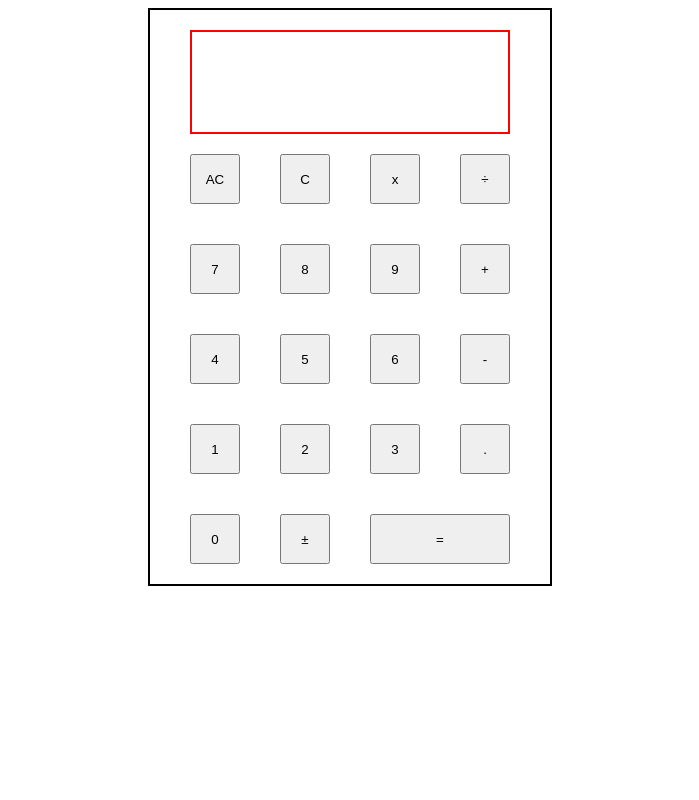
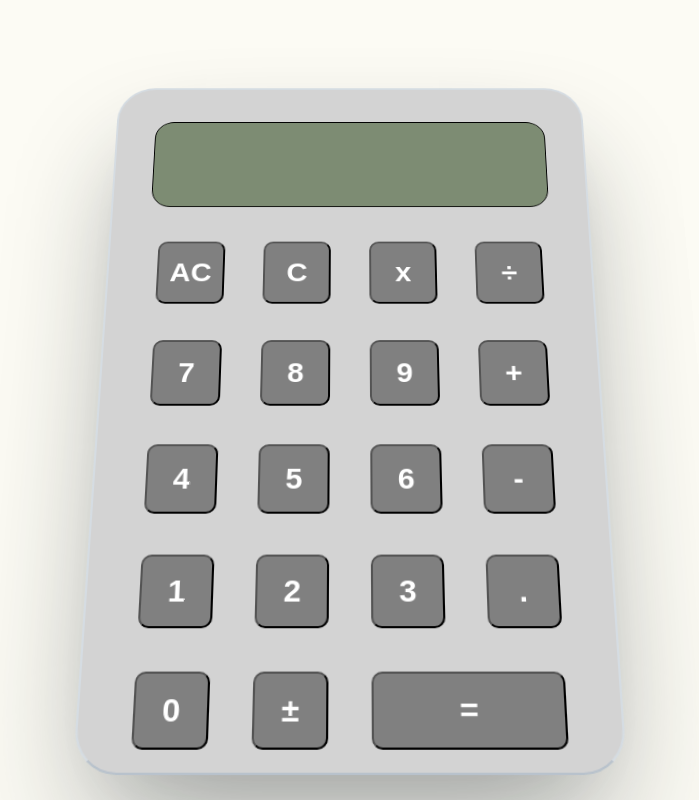
Before and after one commit to LorenzoBennie/Calculator, a plain HTML site: page index.html in a window 1280 px wide. Shown: the whole page, without its empty margins (290-989 px from the left). Drawn offline with Linux system fonts and the light colour scheme.

Commit message:
Improve CSS styles

```diff
--- a/styles.css
+++ b/styles.css
@@ -1,20 +1,42 @@
+html,
+body {
+  margin: 0;
+  height: 100%;
+}
+
 body {
   display: flex;
   justify-content: center;
   align-items: center;
+  background-color: #FCFBF4;
 }
 
 .calc_body {
-  border: 2px solid black;
-  width: 400px;
+  width: 500px;
+  transform:
+    perspective(75em)
+    rotateX(18deg);
+  box-shadow:
+    rgba(22, 31, 39, 0.42) 0px 60px 123px -25px,
+    rgba(19, 26, 32, 0.08) 0px 35px 75px -35px;
+  border-radius: 40px;
+  border: 2px solid;
+  border-color:
+    rgb(213, 220, 226)
+    rgb(213, 220, 226)
+    rgb(184, 194, 204);
+  background-color: lightgrey;
 }
 
 .screen {
   font-family: 'Orbitron';font-size: 22px;
+  background-color: rgb(125, 140, 115);
   font-size: 30px;
   height: 80px;
-  border: 2px solid red;
-  margin-top: 20px;
+  border: 1px solid black;
+  border-radius: 20px;
+  margin-top: 40px;
+  margin-bottom: 20px;
   margin-left: 40px;
   margin-right: 40px;
   display: flex;
@@ -30,11 +52,16 @@ body {
 }
 
 button {
-  width: 50px;
-  height: 50px;
+  width: 70px;
+  height: 70px;
   margin: 20px;
+  border-radius: 10px;
+  background-color: grey;
+  font-size: 30px;
+  font-weight: bold;
+  color: white;
 }
 
 .equals {
-  width: 140px;
+  width: 180px;
 }
```
